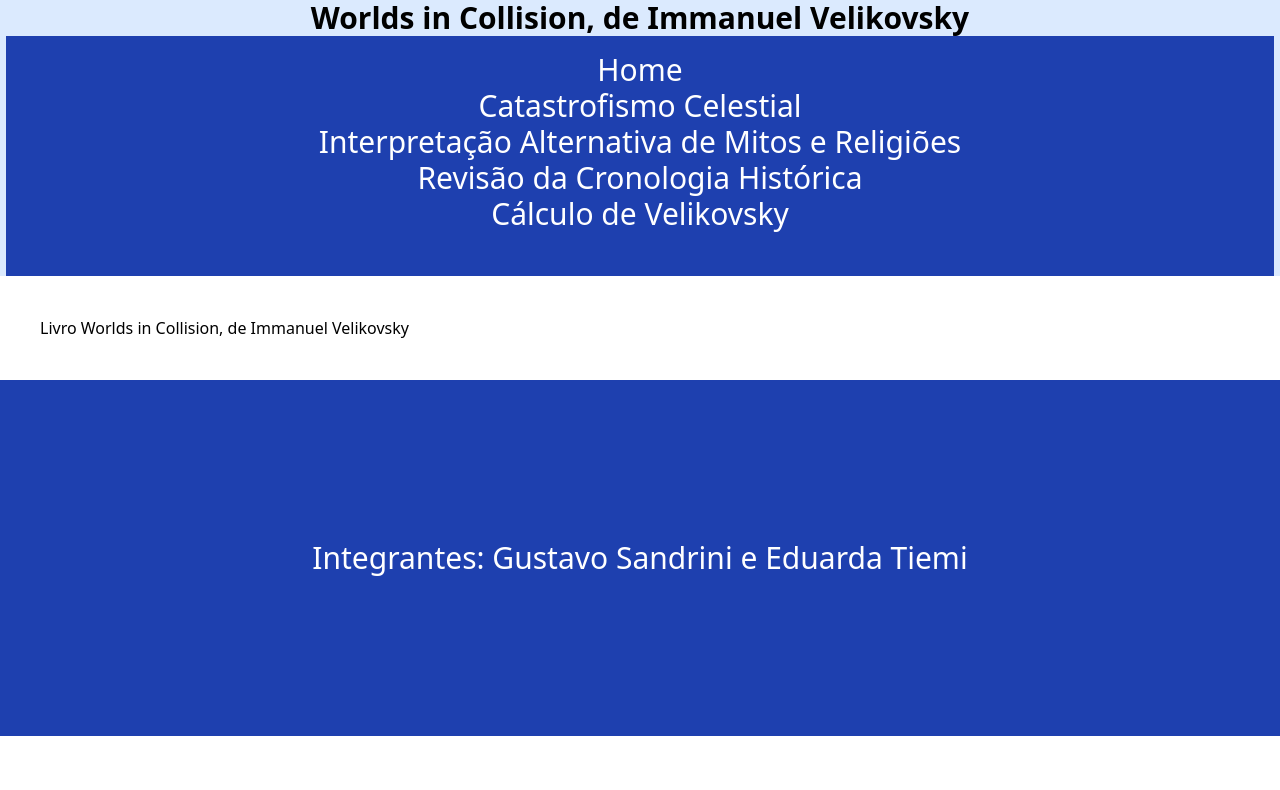
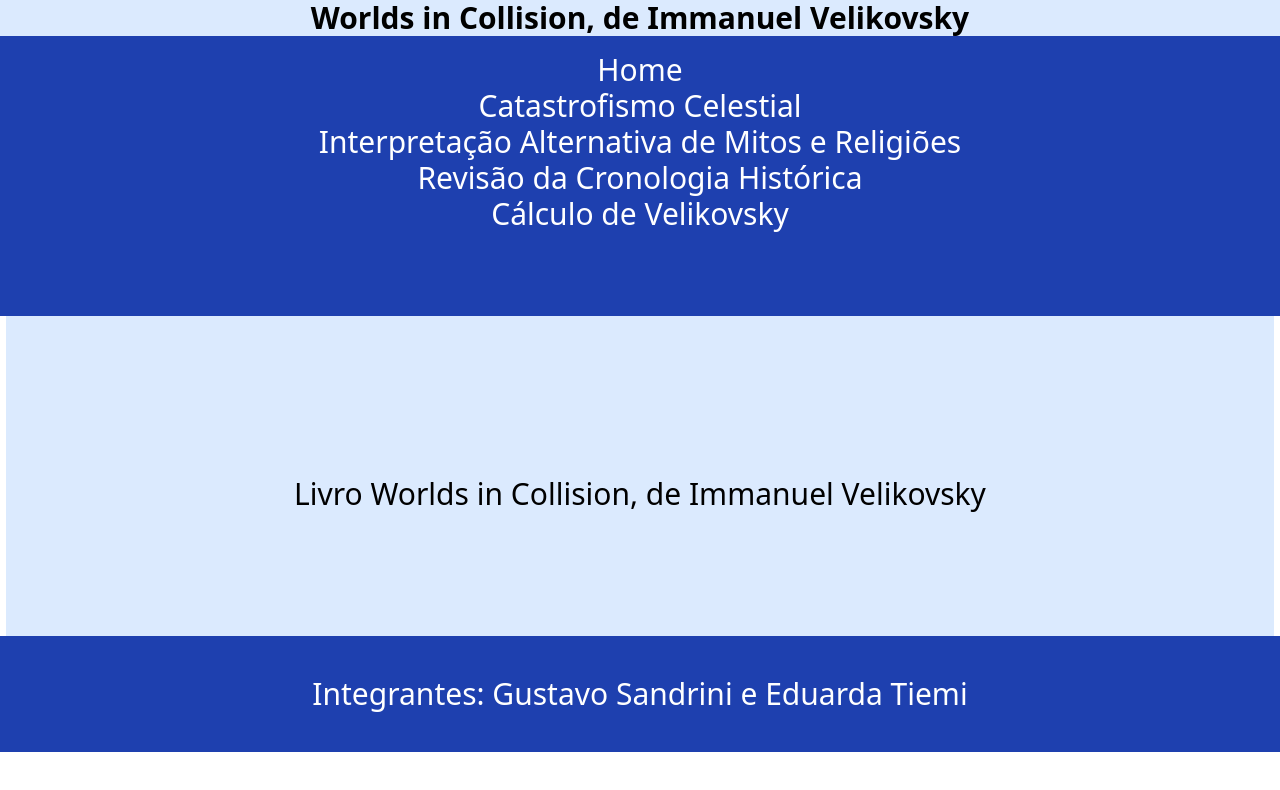
Before and after one commit to gusandrini/cp5, a Next.js app in the folder cp/: page / in a window 1280 px wide. Shown: the top 790 px of the page. Built offline with nearby package versions, Linux system fonts and the light colour scheme.

Commit message:
estilização final

```diff
--- a/cp/src/app/globals.css
+++ b/cp/src/app/globals.css
@@ -13,24 +13,23 @@
         @apply bg-blue-100 text-center ;
     }
     .menu{
-        @apply bg-blue-800 text-white text-3xl p-4 w-[99vw] h-[30vh] m-auto text-center;
+        @apply bg-blue-800 text-white text-3xl p-4 w-[100vw] h-[35vh] m-auto text-center;
     }
     .rodape{
-        @apply bg-blue-800 text-white text-3xl p-40 m-auto text-center;
+        @apply bg-blue-800 text-white text-3xl p-10 m-auto text-center;
     }
     .titulo, .sub-titulo{
         @apply bg-blue-100 text-black font-bold text-3xl
     }
 
     .conteudo{
+
         h3{
             @apply bg-blue-100 text-black font-bold text-2xl
         }
 
     }
-    .home{
-        @apply bg-blue-100 text-black text-2xl p-10 w-[99vw] h-[10vh] m-auto text-center;
-    }
+
     .not-found{
         @apply flex flex-col items-center justify-center;
         h1, p, :link{
@@ -38,5 +37,9 @@
         }
     }
 
+    .home{
+        @apply bg-blue-100 text-black text-3xl p-40 w-[99vw] h-[30vh] m-auto text-center;
+    }
+
 
 }
--- a/cp/src/app/page.tsx
+++ b/cp/src/app/page.tsx
@@ -2,9 +2,9 @@
 export default function Home() {
   return (
 
-    <div className="container">
+    <div className="">
 
-        <div className="conteudo">
+        <div className="home">
           <p>Livro Worlds in Collision, de Immanuel Velikovsky</p>
         </div>
 
```
